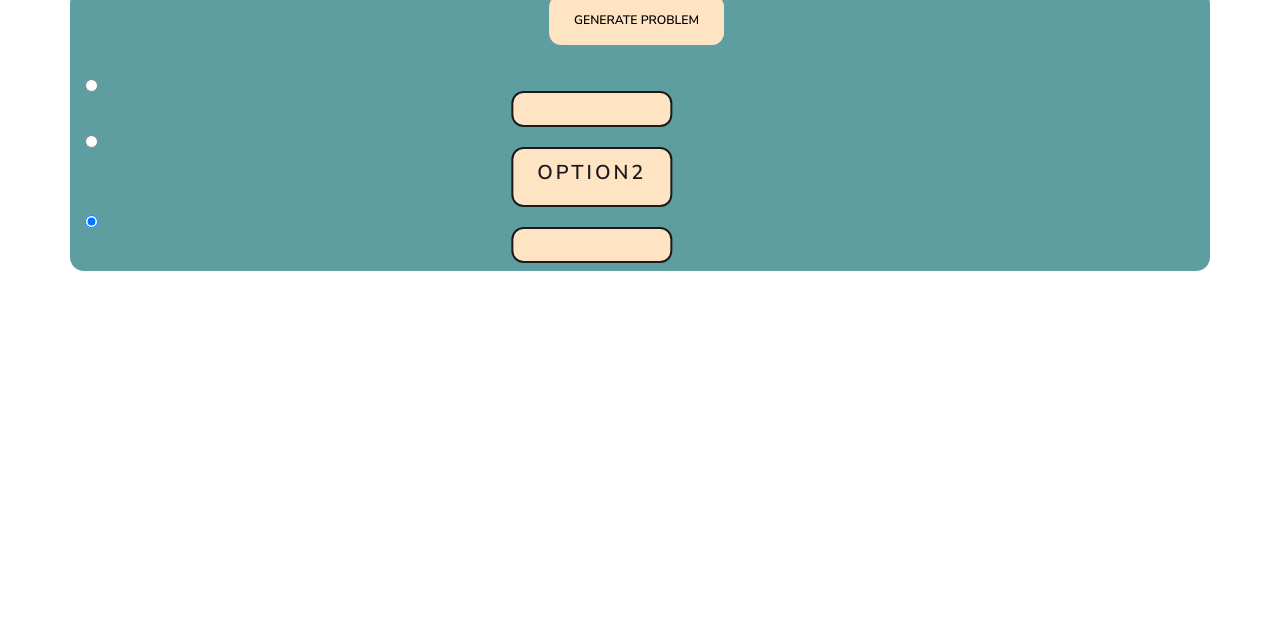
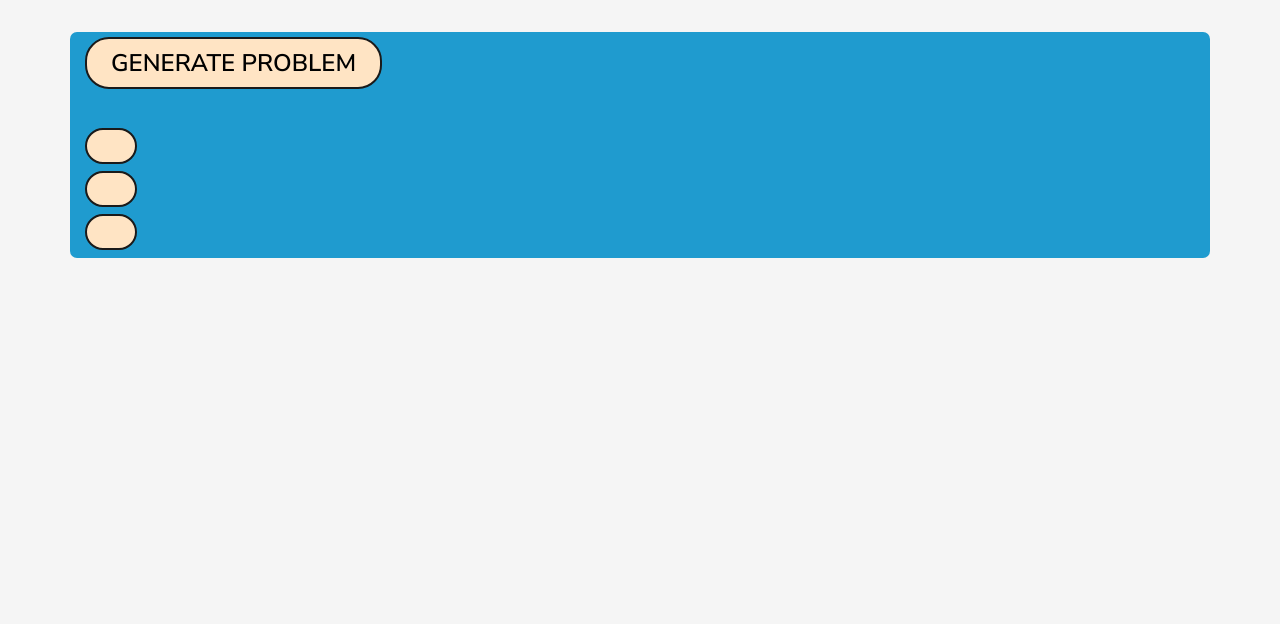
Before and after one commit to archakamk/Interactive_Student_Games, a plain HTML site: page Games/memory.html in a window 1280 px wide. Shown: the part 176-800 px from the top of the page. Drawn offline with nearby package versions, Linux system fonts and the light colour scheme.

Commit message:
Memory Game Finished

```diff
--- a/Games/memory.html
+++ b/Games/memory.html
@@ -9,10 +9,12 @@
 
         <style>
             .container {
-                background:cadetblue;
-                border-radius: 1em;
+                background-color:rgb(102, 204, 255);
                 min-height: 100%;
                 height: 100%;
+                align-items: center;
+                margin-top: 50px;
+                border-radius: 0.5em;
             }
             .main.flex {
                 display: flex;
@@ -29,12 +31,12 @@
                 background-color: bisque;
                 margin-top: 5px;
                 border-radius: 1em;
-                transform: translateY(75%);
-                transform: translateX(265%);
+                font-size: x-large;
             }
             .info {
                 margin-top: 10px;
                 text-align: center;
+                font-size: 40pt;
             }
         </style>
 
@@ -53,71 +55,87 @@
                 ['?','=','+']
             ]
 
+            //All globally declared variables
             var row = Math.floor(Math.random()*allChars.length)
             var col = Math.floor(Math.random()*allChars[0].length)
             var toDisplay = allChars[row][col]
+            var toDisplayChecker = allChars[row][col]
             var answers = allChars[row]
             var option1 = answers[0]
             var option2 = answers[1]
             var option3 = answers[2]
-            var val;
 
+            //generate function -- allows us to display the question and the multiple choice options
             function generate() {
+
+                document.getElementById("demo").innerHTML = toDisplay
+
+                //allows us to display a certain text for n number of seconds
                 setTimeout(function(){
-                    document.getElementById("demo").innerHTML = toDisplay;
+                    document.getElementById("demo").innerHTML = ''
+
+                    document.getElementById("ex1").innerHTML = option1
+                    document.getElementById("ex2").innerHTML = option2
+                    document.getElementById("ex3").innerHTML = option3
                 },5000);
+            }
+
+            //This function allows us to check if the answer submitted by the user is correct or not
+            var reply_click = function(){
+
+                //eventListener must be used to take in input from player
+                document.addEventListener('click', function(e) {
+
+                    // console.log("Line 128"+document.getElementById(e.target.id).innerHTML)
+                    // console.log("Line 129"+toDisplayChecker)
+                    // console.log(document.getElementById(e.target.id).innerHTML == toDisplayChecker)
+
+                    let letterDisplayed = document.getElementById(e.target.id).innerHTML //the letter that is submitted by user
+                    let modified;
+
+                    // console.log("This is assigned to modified: "+letterDisplayed.substring(13,14))
+                    // console.log("This is substring(13): " + letterDisplayed.substring(13))
+                    // console.log("Until second tag(14): " + letterDisplayed.substring(14))
+
+                    //checks to see if the actual answer contains extra unecessary characters & modifies the string
+                    if(letterDisplayed.length > 1) {
+                        modified = letterDisplayed.substring(letterDisplayed.indexOf(">")+1, letterDisplayed.indexOf(">")+2)
+
+                        //console.log("modified: "+ modified)
+                    }
+                    else{
+                        modified = letterDisplayed
+                    }
+
+                    //checks if the submitted answer is identical to the answer and displays correct or incorrect
+                    if (modified === toDisplayChecker) {
+                        document.getElementById(e.target.id).innerHTML = 'correct'
+                        document.getElementById(e.target.id).style.backgroundColor = "green"
+                    } else {
+                        document.getElementById(e.target.id).innerHTML = 'incorrect'
+                        document.getElementById(e.target.id).style.backgroundColor = "red"
+                    }
+
+                }, false)
 
 
-                document.getElementById("ex").innerHTML = option1
-                document.getElementById("ex1").innerHTML = option2
-                document.getElementById("ex2").innerHTML = option3
-            }
 
-            //This is the JavaScript for the sample mc below in the HTML
-            function submit() {
-                console.log("over here 82")
-
-                for (var i = 0; i < answers.length; i++) {
-                    console.log("going through the for loop")
-                    console.log("val = " + val)
-                    console.log("answers = " + answers)
-                    console.log("toDisplay = " + toDisplay)
-                    console.log("Desired value = " + allChars[row][col])
-                    if (answers[i] == toDisplay) {
-                        val = answers[i]
-                        console.log("for loop test is a success maybe: "+val)
-                        break
-                    }
+                setTimeout(
+                        function(){
+                            window.location.reload()
+                    }, 4000)
                 }
 
-                console.log("val = " + val)
-                console.log("option 1 = " + option1)
-                console.log("option 2 = " + option2)
-                console.log("option 3 = " + option3)
+                //used to take in info
+                document.getElementById('btn1').onclick = reply_click;
+                document.getElementById('btn2').onclick = reply_click;
+                document.getElementById('btn3').onclick = reply_click;
 
-                if ( val == option1 ) {
-                    document.getElementById("ex").innerHTML = 'Answer is correct!';
-                    console.log("success option 1")
-                } else if (val == option2) {
-                    document.getElementById("ex1").innerHTML = 'Answer is correct';
-                    console.log("success option 2")
-                } else if (val == option3) {
-                    document.getElementById("ex2").innerHTML = 'Answer is correct';
-                    console.log("success option 3")
-                } else {
-                    console.log("test fail")
-                }
-
-                setTimeout(
-                    function(){
-                        window.location.reload();
-                }, 4000);
-            }
         </script>
 
     </head>
 
-    <body>
+    <body style="background-color: whitesmoke">
         <nav class="navbar navbar-expand-lg navbar-dark bg-primary">
             <div class="container-fluid">
               <a class="navbar-brand" style="font-size: x-large">Interactive Student Games</a>
@@ -144,27 +162,24 @@
 
         <main class="flex">
             <h1 class="header">Memory Test</h1>
-            <div class="container">
+            <div class="container bg-info">
                 <div class="d-grid gap-2">
-                    <button class="btn" click="generate()">Generate Problem</button>
+                    <button class="btn btn-outline-primary" onclick="generate()">Generate Problem</button>
                     <h4 class="info" id="demo"><h4>
-
                     <br>
+                    <div class="items">
                           <div class="btn-group-vertical" role="group" aria-label="Basic radio toggle button group">
-                            <input type="radio" class="btn-check" name="btnradio" id="btnradio1" autocomplete="off" checked="">
-                            <label class="btn btn-outline-primary b1" for="btnradio1" name="hi" onclick="submit()">
-                                <h4 id="ex"></h4>
+                            <label class="btn btn-outline-primary" for="btnradio1" id="btn1" onclick="reply_click(this.id)">
+<h4 id="ex1"></h4>
                             </label>
-                            <input type="radio" class="btn-check" name="btnradio" id="btnradio2" autocomplete="off" checked="">
-                            <label class="btn btn-outline-primary b2" for="btnradio2" onclick="submit()">
-                                <h4 id="ex1">option2</h4>
+                            <label class="btn btn-outline-primary" for="btnradio2" id="btn2" onclick="reply_click(this.id)">
+<h4 id="ex2"></h4>
                             </label>
-                            <input type="radio" class="btn-check" name="btnradio" id="btnradio3" autocomplete="off" checked="">
-                            <label class="btn btn-outline-primary b3" for="btnradio3" onclick="submit()">
-                                <h4 id="ex2"></h4>
+                            <label class="btn btn-outline-primary" for="btnradio3" id="btn3" onclick="reply_click(this.id)">
+<h4 id="ex3"></h4>
                             </label>
                           </div>
-                        <!-- <button onclick="submitAnswer()">Submit</button> -->
+                    </div>
                 </div>
             </div>
         </main>
```
Also changed, not shown: Nav/home.html (+6 -1 lines).
